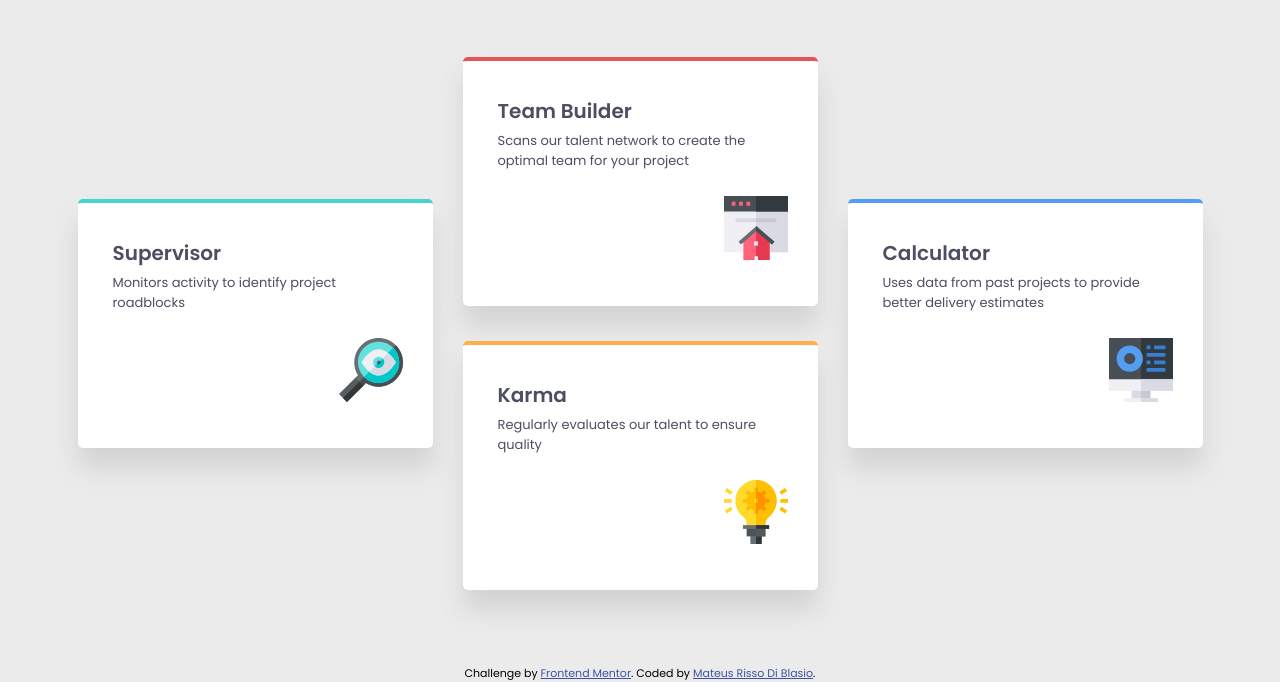
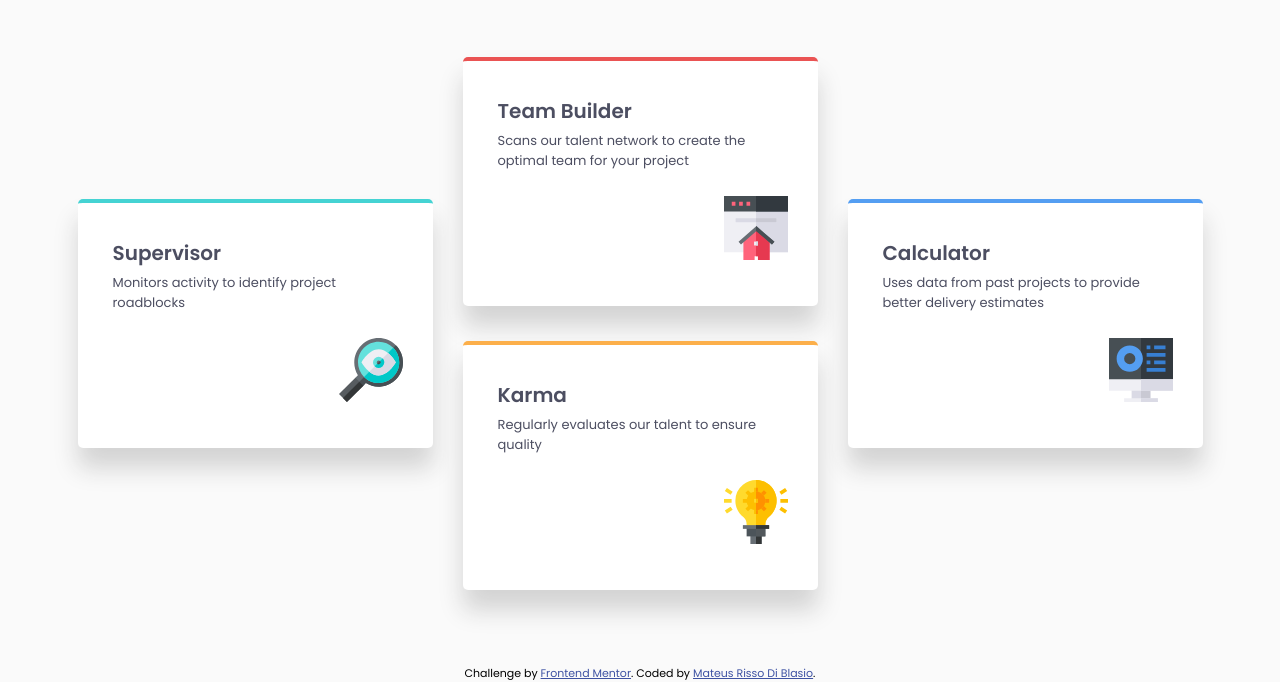
Before and after one commit to MateusRissoDiBlasio/four-card-feature-section-master, a plain HTML site: page index.html in a window 1280 px wide. Shown: the part 201-883 px from the top of the page. Drawn offline with Linux system fonts and the light colour scheme.

Commit message:
background-color basis

```diff
--- a/styles.css
+++ b/styles.css
@@ -6,7 +6,7 @@ body{
     width: 100vw;
     height: 100vh;
     font-family: "Poppins", sans-serif;
-    background-color: hsl(0, 0%, 92%);
+    background-color: hsl(0, 0%, 98%);
 }
 
 main{
```
